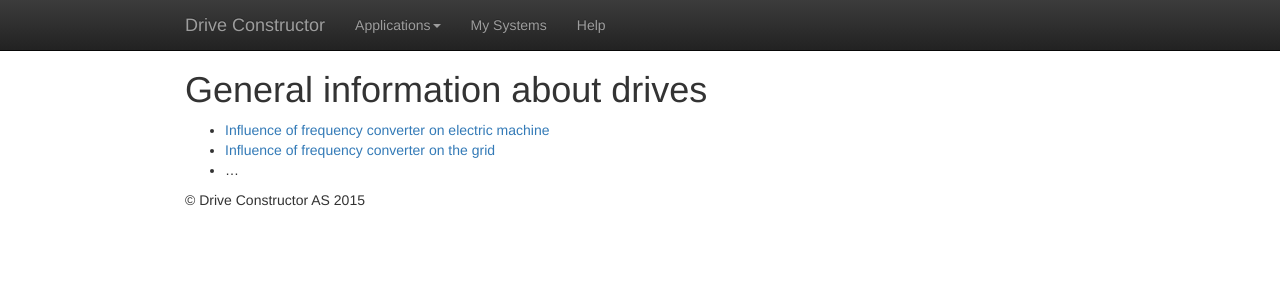
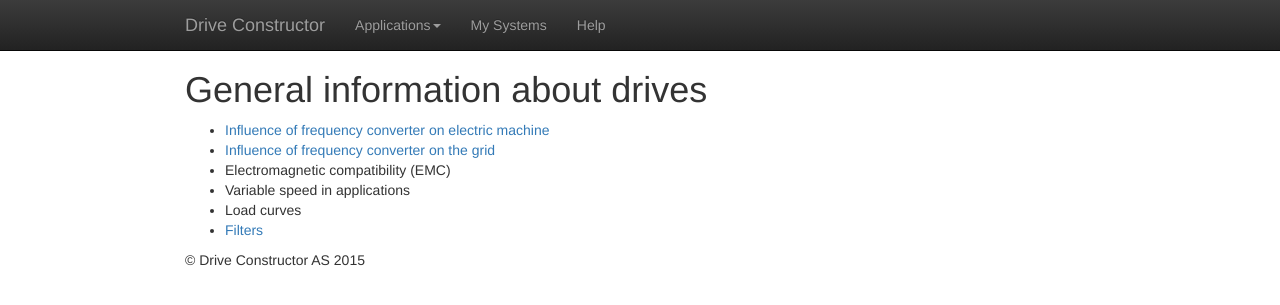
Before and after one commit to Alexey1Gavrilov/drive-constructor-site, a Jekyll site: the page built from help/general-information-about-drives/index.md, in a window 1280 px wide. Shown: the top 305 px of the page. Built offline with Jekyll 4.4.1, drawn with Linux system fonts in a browser that asks for light colours.

Commit message:
Update index.md

```diff
--- a/help/general-information-about-drives/index.md
+++ b/help/general-information-about-drives/index.md
@@ -6,4 +6,7 @@ layout: default
 
 * [Influence of frequency converter on electric machine](FCinfluence.html)
 * [Influence of frequency converter on the grid](FCinfluenceGrid.html)
-* ...
+* Electromagnetic compatibility (EMC)
+* Variable speed in applications
+* Load curves
+* [Filters](Filters.html)
```
